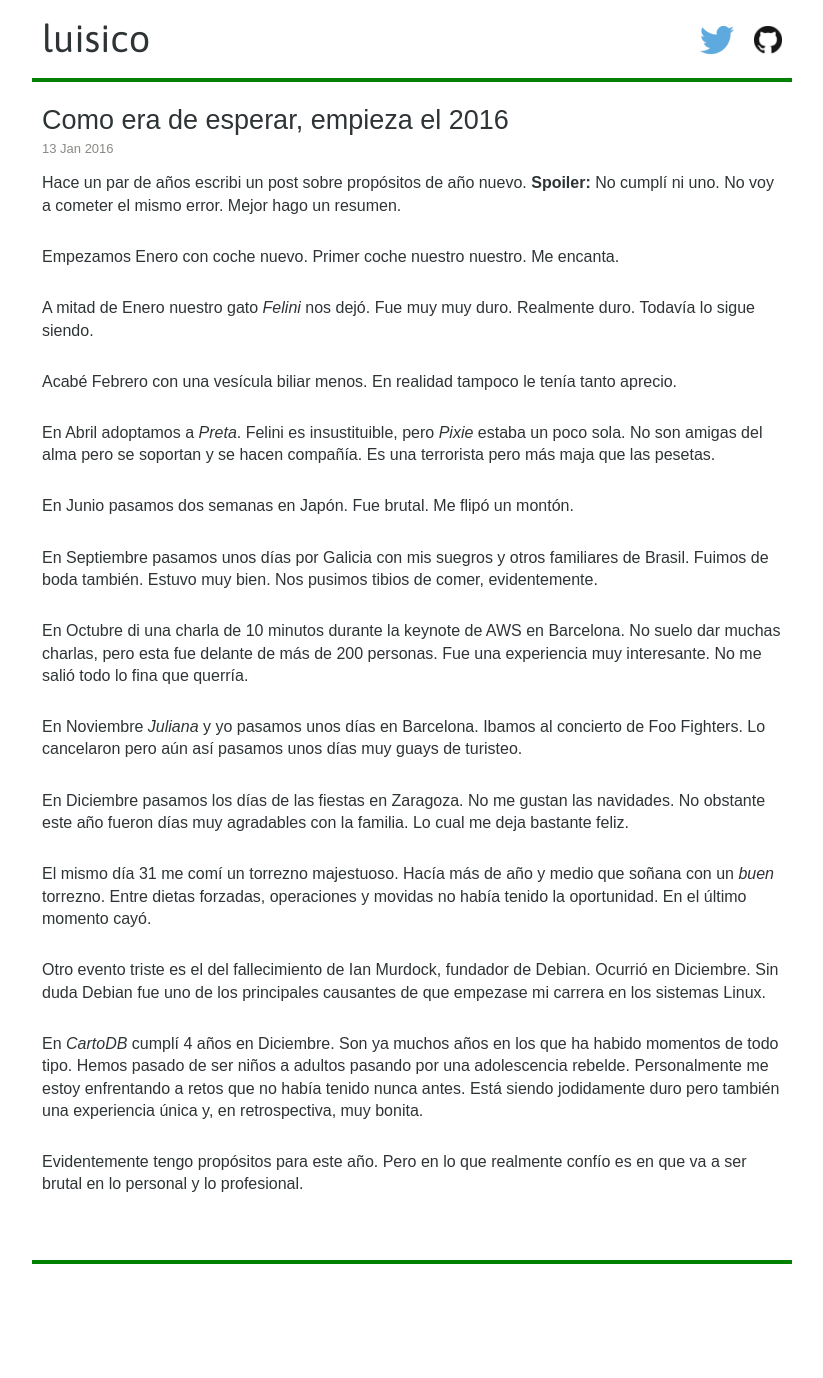
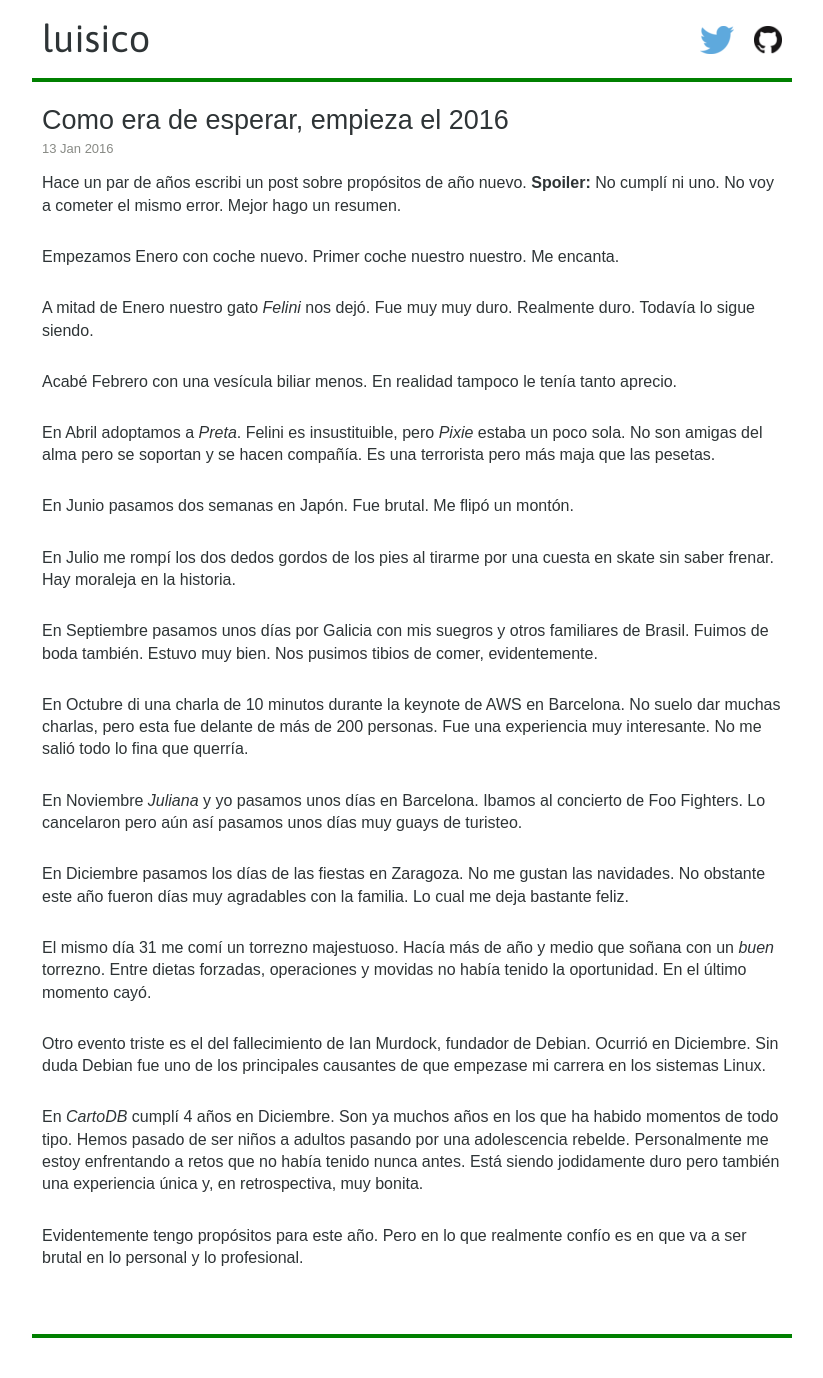
Before and after one commit to luisbosque/luisbosque.github.com, a Jekyll site: the page built from _posts/2016-01-13-como-era-de-esperar-empieza-el-2016.markdown, in a window 1280 px wide. Shown: the whole page, without its empty margins (228-1051 px from the left). Built offline with Jekyll 4.4.1, drawn with Linux system fonts in a browser that asks for light colours; some web fonts are replaced; Markdown is read by kramdown in place of the engine named in the settings; before the commit the page ends 1304 px from its top, so only the background shows below that.

Commit message:
Addition to last post

```diff
--- a/_posts/2016-01-13-como-era-de-esperar-empieza-el-2016.markdown
+++ b/_posts/2016-01-13-como-era-de-esperar-empieza-el-2016.markdown
@@ -22,6 +22,8 @@
 
 En Junio pasamos dos semanas en Japón. Fue brutal. Me flipó un montón.
 
+En Julio me rompí los dos dedos gordos de los pies al tirarme por una cuesta en skate sin saber frenar. Hay moraleja en la historia.
+
 En Septiembre pasamos unos días por Galicia con mis suegros y otros familiares de Brasil. Fuimos de boda también. Estuvo muy bien. Nos pusimos tibios de comer, evidentemente.
 
 En Octubre di una charla de 10 minutos durante la keynote de AWS en Barcelona. No suelo dar muchas charlas, pero esta fue delante de más de 200 personas. Fue una experiencia muy interesante. No me salió todo lo fina que querría.
```
